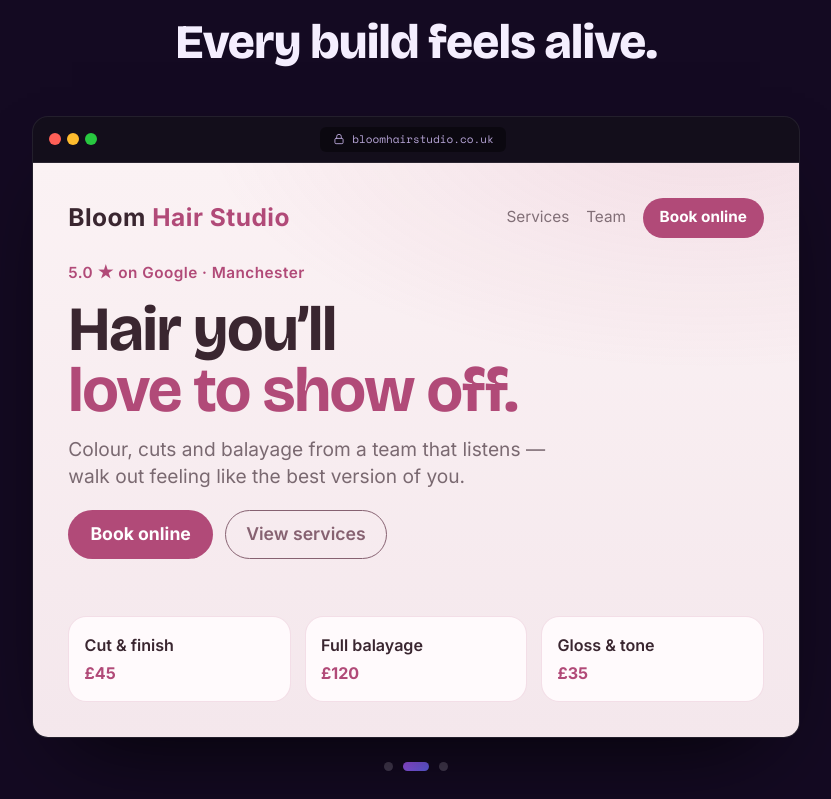
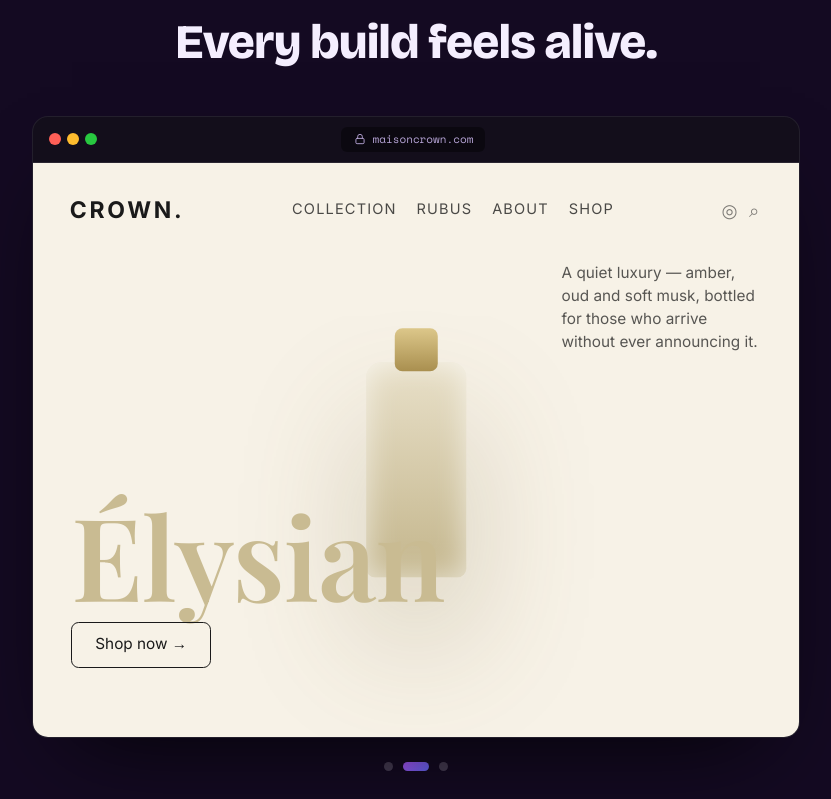
Before and after one commit to aleksG-dev/websitemagic, a React (Vite) app: page / in a window 1280 px wide. Shown: the part 1981-2780 px from the top of the page, without its empty margins (224-1055 px from the left). Built offline with nearby package versions, Linux system fonts and the light colour scheme.

Commit message:
Replace basic trade mockups with 3 premium concept designs from references: neon creative studio, luxe perfume brand, bold electric-yellow studio (used in Work + 3D coverflow)

```diff
--- a/index.html
+++ b/index.html
@@ -53,7 +53,7 @@
     <link rel="preconnect" href="https://fonts.googleapis.com" />
     <link rel="preconnect" href="https://fonts.gstatic.com" crossorigin />
     <link
-      href="https://fonts.googleapis.com/css2?family=Bricolage+Grotesque:opsz,wght@12..96,500..800&family=Inter:wght@400;500;600;700&family=Space+Mono:wght@400;700&display=swap"
+      href="https://fonts.googleapis.com/css2?family=Bricolage+Grotesque:opsz,wght@12..96,500..800&family=Inter:wght@400;500;600;700&family=Space+Mono:wght@400;700&family=Playfair+Display:wght@500;600;700&display=swap"
       rel="stylesheet"
     />
 
--- a/src/components/Showcase3D.jsx
+++ b/src/components/Showcase3D.jsx
@@ -2,12 +2,12 @@ import { useEffect, useState } from 'react'
 import { AnimatePresence, motion, useReducedMotion } from 'framer-motion'
 import Reveal from './Reveal'
 import BrowserFrame from './BrowserFrame'
-import { BuilderMock, SalonMock, PlumberMock } from './mockups/WorkMockups'
+import { NeonStudioMock, LuxePerfumeMock, BoldStudioMock } from './mockups/StyleMockups'
 
 const slides = [
-  { url: 'hartleybuild.co.uk', label: 'Builder', mock: <BuilderMock /> },
-  { url: 'bloomhairstudio.co.uk', label: 'Hair salon', mock: <SalonMock /> },
-  { url: 'calderplumbing.co.uk', label: 'Plumber', mock: <PlumberMock /> },
+  { url: 'studionova.io', label: 'Creative studio', mock: <NeonStudioMock /> },
+  { url: 'maisoncrown.com', label: 'Luxury brand', mock: <LuxePerfumeMock /> },
+  { url: 'buttermax.studio', label: 'Bold studio', mock: <BoldStudioMock /> },
 ]
 
 /**
--- a/src/components/Work.jsx
+++ b/src/components/Work.jsx
@@ -2,28 +2,28 @@ import { motion, useReducedMotion } from 'framer-motion'
 import Reveal from './Reveal'
 import BrowserFrame from './BrowserFrame'
 import TiltCard from './fx/TiltCard'
-import { BuilderMock, SalonMock, PlumberMock } from './mockups/WorkMockups'
+import { NeonStudioMock, LuxePerfumeMock, BoldStudioMock } from './mockups/StyleMockups'
 
 // Each "work" item shows a DEMO / CONCEPT design inside a browser frame —
 // honest showcases of range, not claimed clients (note the "Demo design" badge).
 const work = [
   {
-    url: 'hartleybuild.co.uk',
-    mock: <BuilderMock />,
-    tag: 'Builder · steel & safety orange',
-    caption: 'Quote requests land in your inbox before a rival even calls back.',
+    url: 'studionova.io',
+    mock: <NeonStudioMock />,
+    tag: 'Creative studio · neon & glass',
+    caption: "Look like you're three years ahead of everyone else in town.",
   },
   {
-    url: 'bloomhairstudio.co.uk',
-    mock: <SalonMock />,
-    tag: 'Hair salon · blush & plum',
-    caption: 'Chairs fill themselves — clients rebook before they leave the seat.',
+    url: 'maisoncrown.com',
+    mock: <LuxePerfumeMock />,
+    tag: 'Luxury brand · cream & gold',
+    caption: 'Premium design that makes your prices feel completely obvious.',
   },
   {
-    url: 'calderplumbing.co.uk',
-    mock: <PlumberMock />,
-    tag: 'Plumber · navy & clean cyan',
-    caption: 'Emergencies turn into booked jobs, day or night, with you hands-free.',
+    url: 'buttermax.studio',
+    mock: <BoldStudioMock />,
+    tag: 'Bold brand · electric yellow',
+    caption: 'The kind of site people screenshot and send to a mate.',
   },
 ]
 
--- /dev/null
+++ b/src/components/mockups/StyleMockups.jsx
@@ -0,0 +1,101 @@
+// Three concept website designs, recreated as pure HTML/CSS mini-sites in the
+// styles of the reference videos. Sized in container-query units (cqw) so they
+// scale crisply inside the browser frames. Styled in index.css under `.m2*`.
+
+export function NeonStudioMock() {
+  return (
+    <div className="w-mock">
+      <div className="m2 m2-neon">
+        <div className="m2-glow m2-glow-a" />
+        <div className="m2-glow m2-glow-b" />
+        <div className="m2-orb" />
+        <div className="m2-nav">
+          <span className="m2-logo">
+            NOVA<b>°</b>
+          </span>
+          <span className="m2-navlinks">
+            <span>Navigate</span>
+            <span className="m2-pill">Contact</span>
+          </span>
+        </div>
+        <div className="m2-neon-center">
+          <div className="m2-eyebrow">Creative digital studio</div>
+          <h3 className="m2-neon-h">
+            Creative
+            <br />
+            Digital
+            <br />
+            Experiences
+          </h3>
+        </div>
+        <div className="m2-glass">
+          <span className="m2-glass-word">Immersive</span>
+        </div>
+        <span className="m2-dot d1" />
+        <span className="m2-dot d2" />
+        <span className="m2-dot d3" />
+        <span className="m2-dot d4" />
+      </div>
+    </div>
+  )
+}
+
+export function LuxePerfumeMock() {
+  return (
+    <div className="w-mock">
+      <div className="m2 m2-luxe">
+        <div className="m2-nav m2-nav-luxe">
+          <span className="m2-logo-luxe">CROWN.</span>
+          <span className="m2-luxe-links">
+            <span>Collection</span>
+            <span>Rubus</span>
+            <span>About</span>
+            <span>Shop</span>
+          </span>
+          <span className="m2-luxe-icons">◎ ⌕</span>
+        </div>
+        <div className="m2-luxe-body">
+          <p className="m2-luxe-p">
+            A quiet luxury — amber, oud and soft musk, bottled for those who
+            arrive without ever announcing it.
+          </p>
+          <div className="m2-bottle">
+            <span className="m2-bottle-cap" />
+          </div>
+          <div className="m2-luxe-left">
+            <h3 className="m2-luxe-h">Élysian</h3>
+            <span className="m2-luxe-btn">Shop now →</span>
+          </div>
+        </div>
+      </div>
+    </div>
+  )
+}
+
+export function BoldStudioMock() {
+  return (
+    <div className="w-mock">
+      <div className="m2 m2-bold">
+        <div className="m2-nav m2-nav-bold">
+          <span className="m2-bold-logo">◣</span>
+          <span className="m2-bold-links">
+            <span>About</span>
+            <span>People</span>
+            <span>Contact</span>
+          </span>
+        </div>
+        <div className="m2-bold-obj" />
+        <div className="m2-bold-hero">
+          <h3 className="m2-bold-h">
+            BUTTER<i>max</i>
+          </h3>
+          <p className="m2-bold-tag">
+            A digital studio founded on a culture of collaboration. We melt for
+            lovingly-crafted design, motion &amp; technology.
+          </p>
+        </div>
+        <span className="m2-bold-foot">REACH OUT — hello@studio.net</span>
+      </div>
+    </div>
+  )
+}
--- a/src/index.css
+++ b/src/index.css
@@ -1426,3 +1426,303 @@ html.lenis body {
   text-transform: uppercase;
   font-size: 1.5rem;
 }
+
+/* ============================================================
+   CONCEPT MOCKUPS v2 — neon studio · luxe perfume · bold studio
+   ============================================================ */
+.m2 {
+  position: absolute;
+  inset: 0;
+  overflow: hidden;
+  font-family: var(--font-body);
+}
+.m2-nav {
+  position: absolute;
+  top: 0;
+  left: 0;
+  right: 0;
+  display: flex;
+  align-items: center;
+  justify-content: space-between;
+  padding: 4cqw 4.8cqw;
+  z-index: 4;
+}
+
+/* --- NEON CREATIVE STUDIO --- */
+.m2-neon {
+  background: radial-gradient(120% 90% at 72% 8%, #15153a, #0a0a1a 62%);
+  color: #e8e8f4;
+}
+.m2-glow {
+  position: absolute;
+  border-radius: 50%;
+  filter: blur(8cqw);
+  opacity: 0.55;
+}
+.m2-glow-a {
+  width: 42cqw;
+  height: 42cqw;
+  left: -8cqw;
+  top: 34cqw;
+  background: #00e0ff;
+}
+.m2-glow-b {
+  width: 34cqw;
+  height: 34cqw;
+  right: 2cqw;
+  top: 4cqw;
+  background: #ff2bd0;
+}
+.m2-orb {
+  position: absolute;
+  right: 5cqw;
+  bottom: 5cqw;
+  width: 30cqw;
+  height: 30cqw;
+  border-radius: 50%;
+  background: conic-gradient(from 0deg, #00e0ff, #ff2bd0, #ffd700, #00e0ff);
+  filter: blur(1.6cqw);
+  opacity: 0.75;
+}
+.m2-logo {
+  font-weight: 800;
+  font-size: 3.4cqw;
+  letter-spacing: 0.04em;
+}
+.m2-logo b {
+  color: #00e0ff;
+}
+.m2-navlinks {
+  display: flex;
+  gap: 2.4cqw;
+  align-items: center;
+  font-size: 2cqw;
+  text-transform: uppercase;
+  letter-spacing: 0.08em;
+  opacity: 0.85;
+}
+.m2-pill {
+  border: 1px solid rgba(255, 255, 255, 0.4);
+  border-radius: 999px;
+  padding: 1cqw 2.4cqw;
+}
+.m2-neon-center {
+  position: absolute;
+  inset: 0;
+  z-index: 3;
+  display: flex;
+  flex-direction: column;
+  justify-content: center;
+  padding: 0 5cqw;
+}
+.m2-eyebrow {
+  font-family: var(--font-mono);
+  text-transform: uppercase;
+  letter-spacing: 0.3em;
+  font-size: 1.7cqw;
+  color: #9a9ac0;
+}
+.m2-neon-h {
+  font-weight: 800;
+  text-transform: uppercase;
+  font-size: 9cqw;
+  line-height: 0.95;
+  margin-top: 2.2cqw;
+  letter-spacing: -0.01em;
+  text-shadow: 0 0 6cqw rgba(0, 224, 255, 0.45);
+}
+.m2-glass {
+  position: absolute;
+  right: 5cqw;
+  top: 32cqw;
+  width: 30cqw;
+  height: 22cqw;
+  z-index: 5;
+  border-radius: 2.4cqw;
+  background: rgba(255, 255, 255, 0.07);
+  border: 1px solid rgba(255, 255, 255, 0.28);
+  backdrop-filter: blur(1.5cqw);
+  display: grid;
+  place-items: center;
+  box-shadow: inset 0 0 6cqw rgba(0, 224, 255, 0.25);
+}
+.m2-glass-word {
+  font-weight: 800;
+  font-size: 3.4cqw;
+  text-transform: uppercase;
+  letter-spacing: 0.04em;
+  text-shadow: 0 0 3cqw rgba(255, 43, 208, 0.6);
+}
+.m2-dot {
+  position: absolute;
+  width: 0.9cqw;
+  height: 0.9cqw;
+  border-radius: 50%;
+  background: #ffd700;
+  box-shadow: 0 0 2cqw #ffd700;
+  z-index: 3;
+}
+.m2-dot.d1 { left: 22cqw; top: 24cqw; background: #00e0ff; box-shadow: 0 0 2cqw #00e0ff; }
+.m2-dot.d2 { left: 58cqw; top: 64cqw; background: #ff2bd0; box-shadow: 0 0 2cqw #ff2bd0; }
+.m2-dot.d3 { left: 40cqw; top: 78cqw; }
+.m2-dot.d4 { left: 80cqw; top: 44cqw; background: #00e0ff; box-shadow: 0 0 2cqw #00e0ff; }
+
+/* --- LUXE PERFUME --- */
+.m2-luxe {
+  background: #f7f2e7;
+  color: #1a1a1a;
+}
+.m2-nav-luxe {
+  position: absolute;
+}
+.m2-logo-luxe {
+  font-weight: 700;
+  font-size: 3cqw;
+  letter-spacing: 0.12em;
+}
+.m2-luxe-links {
+  display: flex;
+  gap: 2.6cqw;
+  font-size: 1.9cqw;
+  text-transform: uppercase;
+  letter-spacing: 0.08em;
+  opacity: 0.78;
+}
+.m2-luxe-icons {
+  font-size: 2.4cqw;
+  opacity: 0.55;
+  letter-spacing: 0.4cqw;
+}
+.m2-luxe-body {
+  position: absolute;
+  inset: 0;
+}
+.m2-bottle {
+  position: absolute;
+  left: 50%;
+  top: 52%;
+  transform: translate(-50%, -46%);
+  width: 13cqw;
+  height: 28cqw;
+  z-index: 1;
+  background: linear-gradient(
+    180deg,
+    rgba(220, 209, 176, 0.55),
+    rgba(190, 175, 130, 0.9)
+  );
+  border-radius: 2cqw 2cqw 1.2cqw 1.2cqw;
+  box-shadow:
+    inset 0 0 4cqw rgba(255, 255, 255, 0.65),
+    0 8cqw 16cqw rgba(120, 100, 50, 0.25);
+}
+.m2-bottle-cap {
+  position: absolute;
+  left: 50%;
+  top: -4.5cqw;
+  transform: translateX(-50%);
+  width: 5.6cqw;
+  height: 5.6cqw;
+  background: linear-gradient(180deg, #dcc78a, #a98f4f);
+  border-radius: 1cqw;
+}
+.m2-luxe-left {
+  position: absolute;
+  left: 5cqw;
+  bottom: 9cqw;
+  z-index: 2;
+}
+.m2-luxe-h {
+  font-family: 'Playfair Display', Georgia, serif;
+  font-weight: 600;
+  font-size: 15cqw;
+  line-height: 0.9;
+  color: #c9bb92;
+  letter-spacing: -0.01em;
+}
+.m2-luxe-btn {
+  display: inline-block;
+  margin-top: 2cqw;
+  border: 1px solid #1a1a1a;
+  border-radius: 1cqw;
+  padding: 1.4cqw 3cqw;
+  font-size: 2cqw;
+}
+.m2-luxe-p {
+  position: absolute;
+  right: 5cqw;
+  top: 13cqw;
+  width: 26cqw;
+  font-size: 2cqw;
+  line-height: 1.5;
+  opacity: 0.72;
+  z-index: 2;
+}
+
+/* --- BOLD ELECTRIC STUDIO --- */
+.m2-bold {
+  background: #ffde00;
+  color: #0a0a0a;
+}
+.m2-nav-bold {
+  position: absolute;
+}
+.m2-bold-logo {
+  font-size: 4cqw;
+}
+.m2-bold-links {
+  display: flex;
+  gap: 3cqw;
+  font-size: 2cqw;
+  font-weight: 700;
+  text-transform: uppercase;
+  letter-spacing: 0.06em;
+}
+.m2-bold-hero {
+  position: absolute;
+  left: 5cqw;
+  right: 5cqw;
+  top: 17cqw;
+  z-index: 2;
+}
+.m2-bold-h {
+  font-family: var(--font-display);
+  font-weight: 800;
+  font-size: 17cqw;
+  line-height: 0.84;
+  letter-spacing: -0.03em;
+  text-transform: uppercase;
+}
+.m2-bold-h i {
+  font-style: italic;
+  font-weight: 500;
+  font-family: 'Playfair Display', Georgia, serif;
+  text-transform: none;
+}
+.m2-bold-tag {
+  margin-top: 2.6cqw;
+  max-width: 52cqw;
+  font-weight: 600;
+  font-size: 2.2cqw;
+  line-height: 1.3;
+  text-transform: uppercase;
+}
+.m2-bold-obj {
+  position: absolute;
+  right: 6cqw;
+  bottom: 11cqw;
+  width: 26cqw;
+  height: 26cqw;
+  border-radius: 52% 42% 56% 46%;
+  background: linear-gradient(135deg, #b98a1f, #6e4e0a 60%, #d9b24a);
+  box-shadow: 0 10cqw 20cqw rgba(0, 0, 0, 0.25);
+  z-index: 1;
+}
+.m2-bold-foot {
+  position: absolute;
+  left: 5cqw;
+  bottom: 4cqw;
+  font-family: var(--font-mono);
+  font-size: 1.8cqw;
+  letter-spacing: 0.1em;
+  z-index: 2;
+}
```
